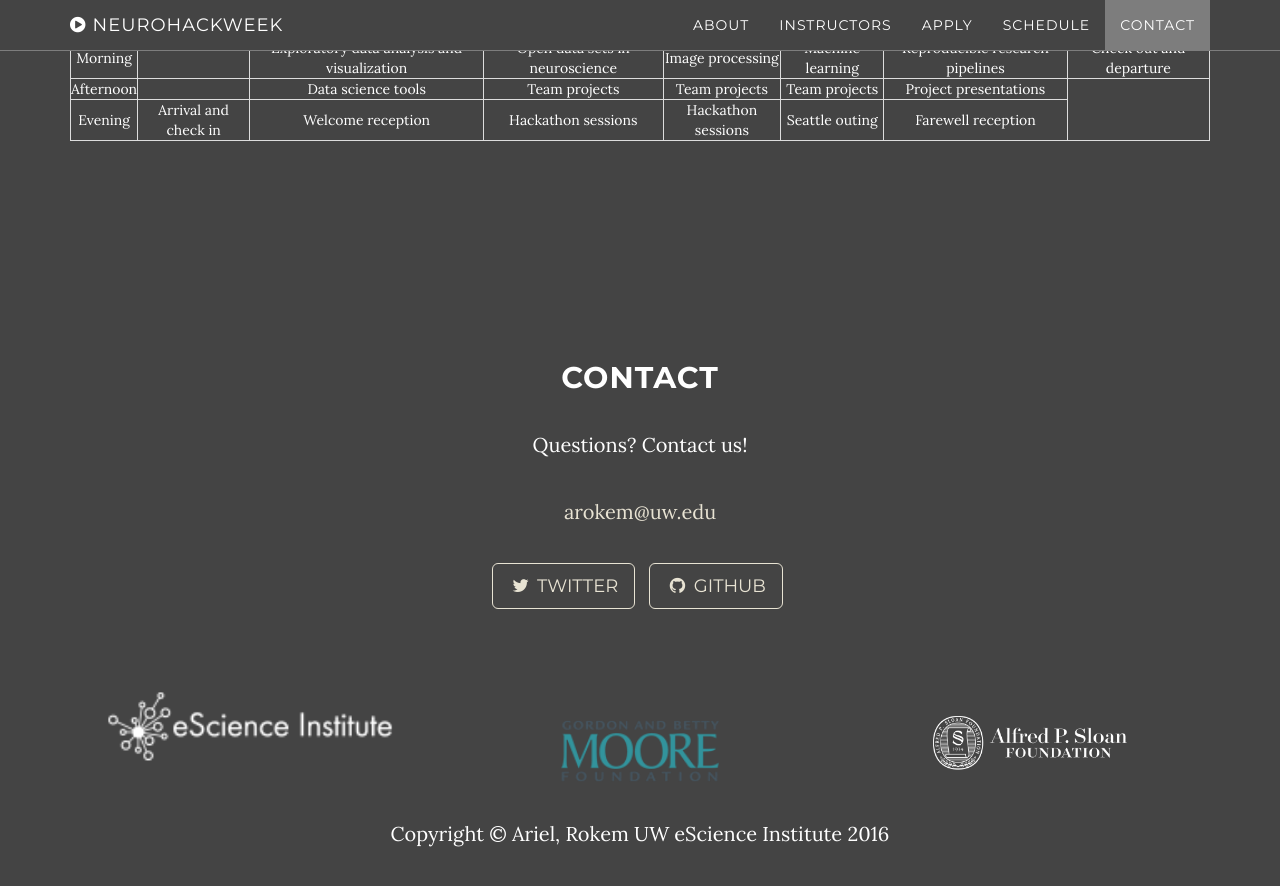
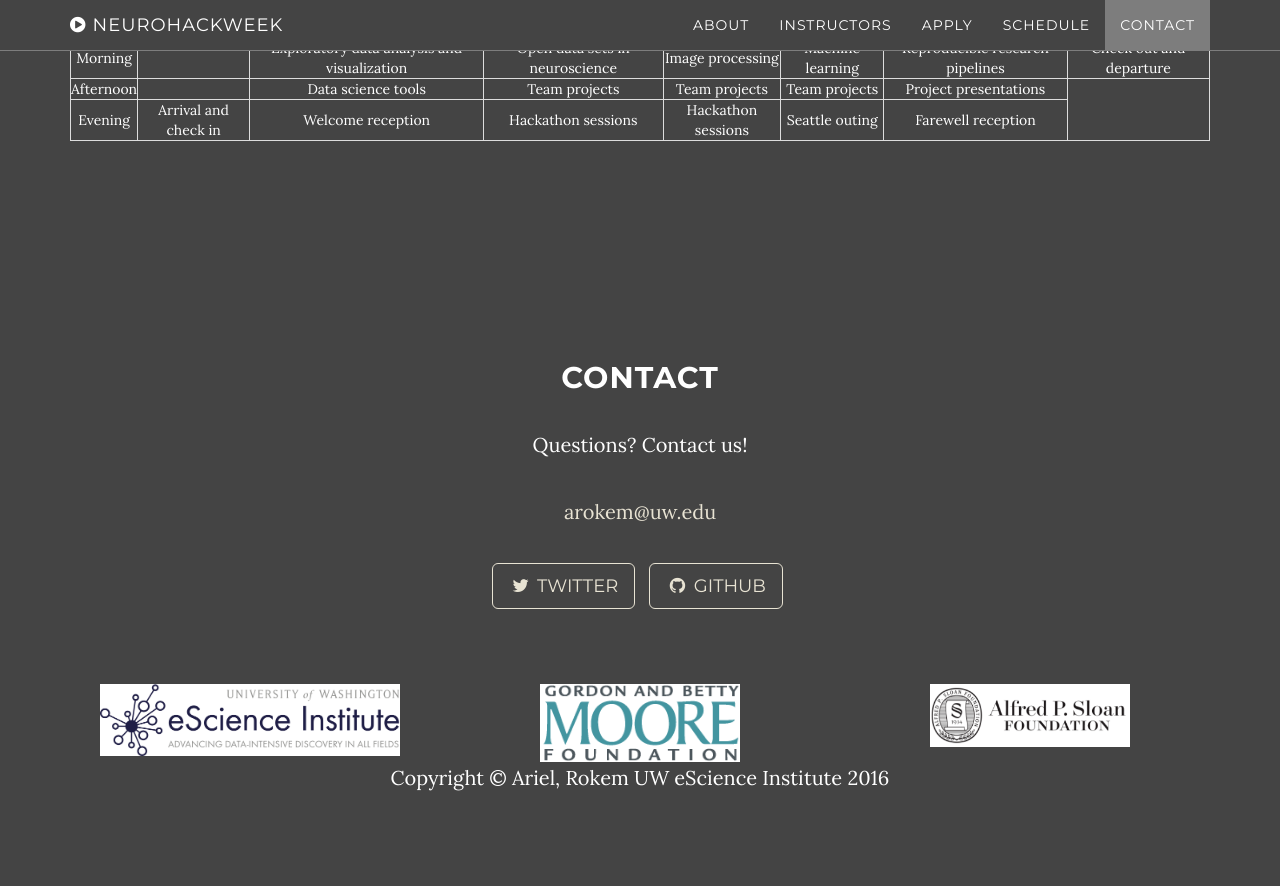
Before and after one commit to neurohackweek/neurohackweek.github.io, a Jekyll site: the page built from index.html, in a window 1280 px wide and 900 px high, scrolled down 3181 px. Shown: the top 886 px of the window. Built offline with Jekyll 4.4.1, drawn with Linux system fonts in a browser that asks for light colours; after the commit the page ends 4025 px from its top, so only the background shows below that.

Commit message:
Sponsor images with white background, to improve visibility.

```diff
--- a/_includes/footer.html
+++ b/_includes/footer.html
@@ -3,13 +3,13 @@
         <div class="container text-center">
           <div class="row">
             <div class="col-md-4">
-            <a href="http://escience.washington.edu"><image src="img/eScience_Logo_white.png" width=300></a>
+            <a href="http://escience.washington.edu"><image src="img/eScience_Logo_PMS.png" width=300></a>
             </div>
             <div class="col-md-4">
             <a href="http://www.moore.org"><image src="img/MooreFdn.png" width=200></a>
             </div>
             <div class="col-md-4">
-            <a href="http://"><image src="img/SloanLogo-primary-white.png" width=200></a>
+            <a href="http://sloan.org"><image src="img/SloanLogo.png" width=200></a>
             </div>
 
           </div>
```
Also changed, not shown: img/MooreFdn.png, img/SloanLogo.png (added), img/eScience_Logo_PMS.png (added), img/eScience_Logo_white.jpg (added).
